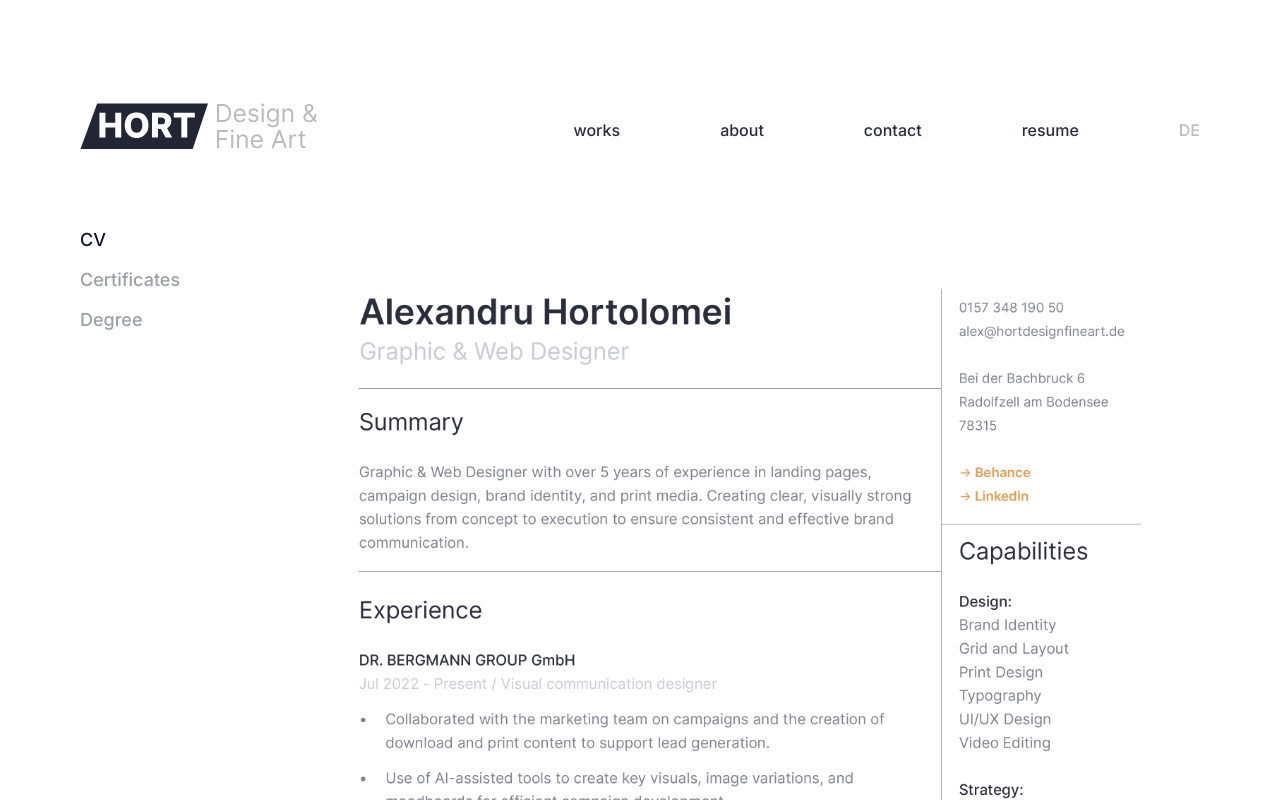
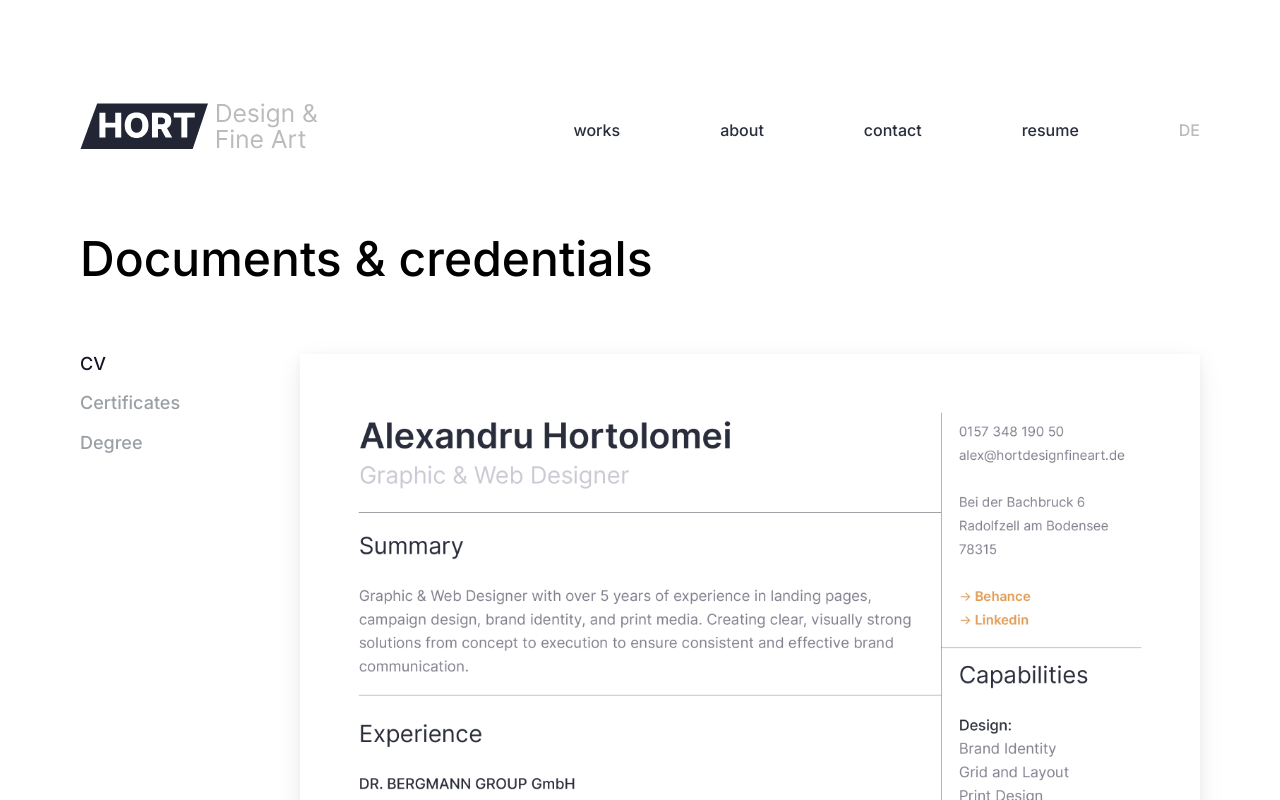
Before and after one commit to vaneahortolomei/portfolio, a Next.js app: page /resume in a window 1280 px wide. Shown: the top 800 px of the page. Built offline with nearby package versions, Linux system fonts and the light colour scheme.

Commit message:
:fature: Finished basic resume page

```diff
--- a/components/sections/resume/ResumeHero.tsx
+++ b/components/sections/resume/ResumeHero.tsx
@@ -1,17 +1,33 @@
 'use client'
 
 import { useState } from 'react'
-import { Container, Group } from '@mantine/core'
+import { Container, Group, Box, Title } from '@mantine/core'
 import { TabsNav } from '@/components/ui/TabsNav'
+import { AccordionNav } from '@/components/ui/AccordionNav'
 import { resumeList } from '@/data/categories'
+import classes from '@/components/ui/TabsNav/TabsNav.module.css'
 
 export const ResumeHero = () => {
   const [active, setActive] = useState<string | null>('CV')
 
   return (
-    <section className="resume-hero">
+    <section className={classes.resumeHero}>
       <Container size={1152}>
-        <Group mt={50}>
+        <Group
+          mt={{ base: 0, lg: 50 }}
+          mb={{ base: 50, lg: 150 }}
+          styles={{
+            root: { flexDirection: 'column', alignItems: 'flex-start' },
+          }}
+        >
+          <Title
+            fw={500}
+            fz={{ base: 35, lg: 48 }}
+            lh={1.2}
+            pb={{ base: 0, lg: 50 }}
+          >
+            Documents & credentials
+          </Title>
           <TabsNav
             value={'CV'}
             active={active}
--- a/components/ui/AccordionNav/AccordionNav.tsx
+++ b/components/ui/AccordionNav/AccordionNav.tsx
@@ -35,7 +35,7 @@ export const AccordionNav = (props: AccordionNavProps) => {
                 <IconLink
                   isActive={isActive}
                   title={c.title}
-                  slug={c.slug}
+                  slug={c.slug ?? ''}
                   disabled={c.disabled}
                 />
               )}
@@ -46,7 +46,9 @@ export const AccordionNav = (props: AccordionNavProps) => {
                 alt=""
                 width={250}
                 height={350}
+                sizes="(min-width: 768px) 100vw, 350px"
                 loading={'eager'}
+                quality={95}
                 style={{ width: '100%', height: 'auto', maxWidth: '100%' }}
               />
             </Accordion.Panel>
--- a/components/ui/AccordionNav/types.ts
+++ b/components/ui/AccordionNav/types.ts
@@ -1,7 +1,7 @@
 import { Dispatch, SetStateAction } from 'react'
 
 export type TabsNavItem = {
-  slug: string
+  slug?: string
   title: string
   src: string
   disabled: boolean
--- a/components/ui/TabsNav/TabsNav.module.css
+++ b/components/ui/TabsNav/TabsNav.module.css
@@ -1,12 +1,14 @@
 .root {
   display: flex;
-  gap: 80px;
+  flex-direction: column;
+  gap: 20px;
   width: 100%;
+  margin-top: 20px;
 }
 
 .list {
   display: flex;
-  flex-direction: column;
+  flex-direction: row;
   gap: 20px;
   align-items: flex-start;
   border: 0;
@@ -54,3 +56,21 @@
   gap: 10px;
   padding-right: 20px;
 }
+
+.resumeHero img {
+  box-shadow:
+    0 8px 24px rgba(0, 0, 0, 0.08),
+    0 2px 8px rgba(0, 0, 0, 0.04);
+}
+
+@media (min-width: 1200px) {
+  .root {
+    flex-direction: row;
+    gap: 80px;
+    margin-top: 0;
+  }
+
+  .list {
+    flex-direction: column;
+  }
+}
--- a/components/ui/TabsNav/TabsNav.tsx
+++ b/components/ui/TabsNav/TabsNav.tsx
@@ -3,9 +3,11 @@ import classes from '@/components/ui/TabsNav/TabsNav.module.css'
 import Image from 'next/image'
 import { TabsNavProps } from '@/components/ui/TabsNav/types'
 import { IconLink } from '@/components/ui/IconLink'
+// import { useMediaQuery } from '@mantine/hooks';
 
 export const TabsNav = (props: TabsNavProps) => {
   const { value, active, setActive, withLink, data } = props
+  // const isDesktop = useMediaQuery('(min-width: 62em)');
 
   return (
     <Tabs
@@ -13,7 +15,6 @@ export const TabsNav = (props: TabsNavProps) => {
       onChange={setActive}
       unstyled
       defaultValue={value}
-      orientation="vertical"
       w={'100%'}
       classNames={{
         root: classes.root,
```
